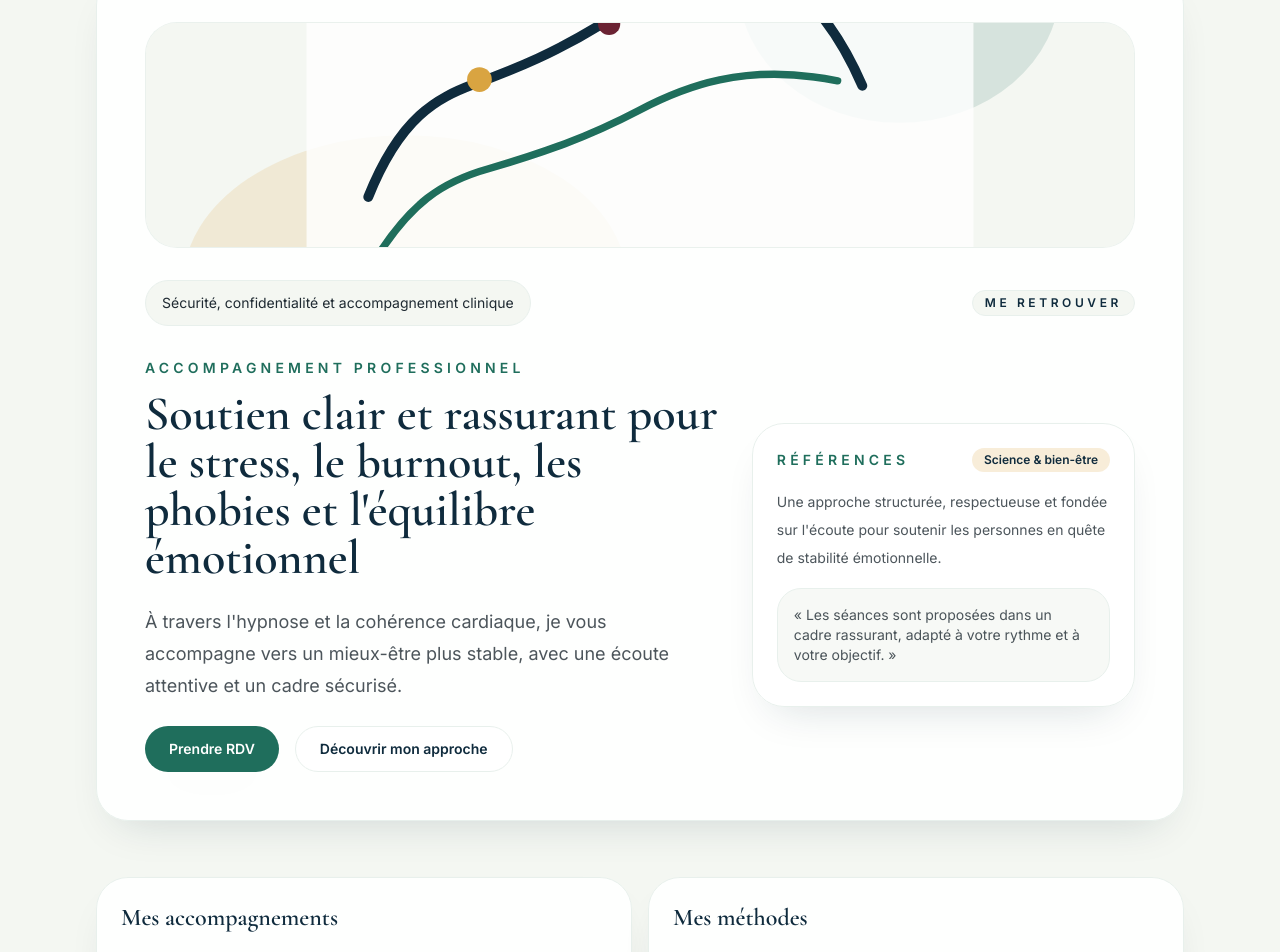
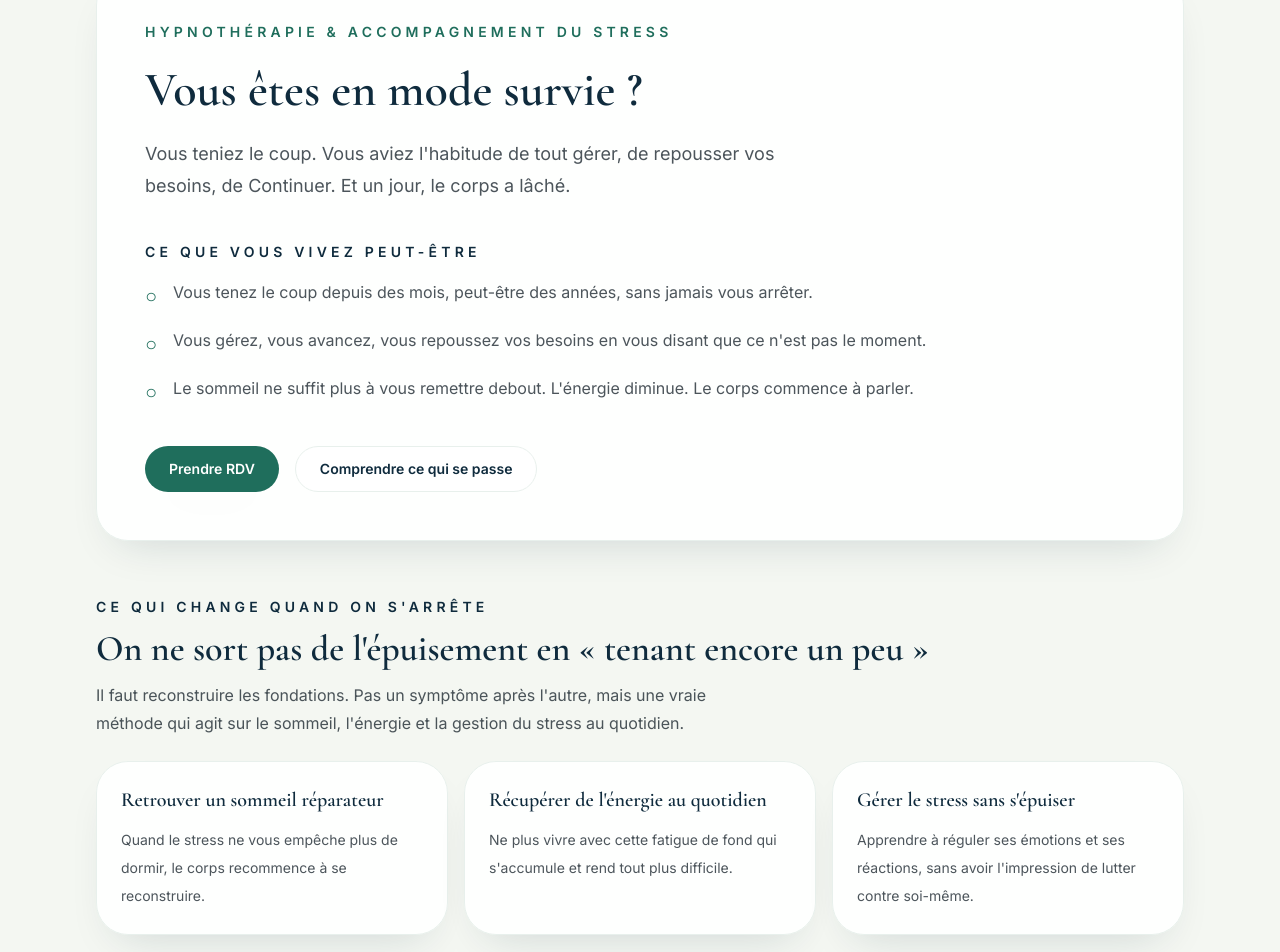
Before and after one commit to ssivadier/MeRetrouver, a Next.js app: page / in a window 1280 px wide. Shown: the part 172-1124 px from the top of the page. Built offline with nearby package versions, Linux system fonts and the light colour scheme.

Commit message:
Rewrite homepage to speak directly to survival-mode clients
Hero: direct empathy question, pain points list, no mention of methods
Outcomes section: what changes when you stop (sleep, energy, stress)
Closing CTA: first session without commitment

```diff
--- a/app/page.tsx
+++ b/app/page.tsx
@@ -3,14 +3,14 @@ import { BookingButton } from '@/components/ui/BookingButton';
 import { Reveal } from '@/components/ui/Reveal';
 import { PageShell } from '@/components/layout/PageShell';
 import { StructuredData } from '@/components/seo/JsonLd';
-import { homeHighlights } from '@/content/home';
+import { homePainPoints, homeOutcomes } from '@/content/home';
 import { createBusinessSchema } from '@/content/site';
 import { createPageMetadata } from '@/lib/seo';
 
 export const metadata = createPageMetadata({
   title: 'Accueil',
   description:
-    'Accompagnement professionnel en hypnothérapie et cohérence cardiaque pour le stress, le burnout, les phobies et l\u2019équilibre émotionnel.',
+    'Vous êtes en mode survie ? Burnout, épuisement, perte de sommeil — un accompagnement structuré en hypnothérapie pour reconstruire vos fondations.',
   path: '/',
 });
 
@@ -20,68 +20,82 @@ export default function HomePage() {
   return (
     <PageShell>
       <Reveal>
-        <section className="page-section flex flex-col gap-8 backdrop-blur">
-          <div className="overflow-hidden rounded-[2rem] border border-brand-mist/80 bg-brand-paper/70">
-            <img src="/hero-abstract.svg" alt="Illustration de calme et de soutien" className="h-44 w-full object-cover sm:h-56" />
+        <section className="page-section flex flex-col gap-10 backdrop-blur">
+          <div className="space-y-6">
+            <p className="text-sm font-semibold uppercase tracking-[0.3em] text-brand-emerald">
+              Hypnothérapie &amp; accompagnement du stress
+            </p>
+            <h1 className="font-display text-4xl font-semibold leading-tight text-brand-deep sm:text-5xl">
+              Vous êtes en mode survie&nbsp;?
+            </h1>
+            <p className="max-w-2xl text-lg leading-8 text-brand-ink/80">
+              Vous teniez le coup. Vous aviez l&apos;habitude de tout gérer, de repousser vos besoins, de Continuer.
+              Et un jour, le corps a lâché.
+            </p>
           </div>
-          <div className="flex flex-wrap items-center justify-between gap-4">
-            <p className="info-banner w-fit">Sécurité, confidentialité et accompagnement clinique</p>
-            <span className="rounded-full border border-brand-mist bg-brand-paper px-3 py-1 text-xs font-semibold uppercase tracking-[0.3em] text-brand-deep">
-              Me Retrouver
-            </span>
+
+          <div className="space-y-4">
+            <p className="text-sm font-semibold uppercase tracking-[0.3em] text-brand-deep">
+              Ce que vous vivez peut-être
+            </p>
+            <ul className="space-y-4">
+              {homePainPoints.map((item) => (
+                <li key={item.text} className="flex items-start gap-4">
+                  <span className="mt-1 text-xl text-brand-emerald">{item.icon}</span>
+                  <p className="text-base leading-7 text-brand-ink/80">{item.text}</p>
+                </li>
+              ))}
+            </ul>
           </div>
-          <div className="grid gap-8 lg:grid-cols-[1.2fr_0.8fr] lg:items-center">
-            <div className="space-y-6">
-              <div className="space-y-3">
-                <p className="text-sm font-semibold uppercase tracking-[0.3em] text-brand-emerald">Accompagnement professionnel</p>
-                <h1 className="font-display text-4xl font-semibold leading-tight text-brand-deep sm:text-5xl">
-                  Soutien clair et rassurant pour le stress, le burnout, les phobies et l&apos;équilibre émotionnel
-                </h1>
-              </div>
-              <p className="max-w-2xl text-lg leading-8 text-brand-ink/80">
-                À travers l&apos;hypnose et la cohérence cardiaque, je vous accompagne vers un mieux-être plus stable, avec une écoute attentive et un cadre sécurisé.
-              </p>
+
           <div className="flex flex-wrap gap-4">
             <BookingButton />
             <Link
-                  href="/methodes"
+              href="/qui-suis-je"
               className="rounded-full border border-brand-mist bg-white px-6 py-3 text-sm font-semibold text-brand-deep transition hover:border-brand-emerald hover:text-brand-emerald"
             >
-                  Découvrir mon approche
+              Comprendre ce qui se passe
             </Link>
-              </div>
-            </div>
-            <div className="card-surface flex flex-col gap-4">
-              <div className="flex items-center justify-between">
-                <p className="text-sm font-semibold uppercase tracking-[0.3em] text-brand-emerald">Références</p>
-                <span className="rounded-full bg-brand-gold/20 px-3 py-1 text-xs font-semibold text-brand-deep">
-                  Science &amp; bien-être
-                </span>
-              </div>
-              <p className="text-sm leading-7 text-brand-ink/80">
-                Une approche structurée, respectueuse et fondée sur l&apos;écoute pour soutenir les personnes en quête de stabilité émotionnelle.
-              </p>
-              <div className="rounded-2xl border border-brand-mist bg-brand-paper/70 p-4 text-sm text-brand-ink/80">
-                « Les séances sont proposées dans un cadre rassurant, adapté à votre rythme et à votre objectif. »
-              </div>
-            </div>
           </div>
         </section>
       </Reveal>
 
       <Reveal delay={100}>
-        <section className="mt-8 grid gap-4 md:grid-cols-2">
-          {homeHighlights.map((item) => (
+        <section className="mt-8 space-y-6">
+          <div className="space-y-3">
+            <p className="text-sm font-semibold uppercase tracking-[0.3em] text-brand-deep">
+              Ce qui change quand on s&apos;arrête
+            </p>
+            <h2 className="font-display text-3xl font-semibold text-brand-deep sm:text-4xl">
+              On ne sort pas de l&apos;épuisement en &laquo;&nbsp;tenant encore un peu&nbsp;&raquo;
+            </h2>
+            <p className="max-w-2xl text-base leading-7 text-brand-ink/80">
+              Il faut reconstruire les fondations. Pas un symptôme après l&apos;autre, mais une vraie méthode qui agit sur le sommeil, l&apos;énergie et la gestion du stress au quotidien.
+            </p>
+          </div>
+          <div className="grid gap-4 md:grid-cols-3">
+            {homeOutcomes.map((item) => (
               <article key={item.title} className="card-surface flex flex-col gap-3">
-              <h2 className="font-display text-2xl font-semibold text-brand-deep">{item.title}</h2>
+                <h3 className="font-display text-xl font-semibold text-brand-deep">{item.title}</h3>
                 <p className="text-sm leading-7 text-brand-ink/80">{item.description}</p>
-              <Link href={item.href} className="mt-auto text-sm font-semibold text-brand-emerald transition hover:text-brand-emeraldHover">
-                En savoir plus →
-              </Link>
               </article>
             ))}
+          </div>
         </section>
       </Reveal>
+
+      <Reveal delay={150}>
+        <section className="mt-8 page-section flex flex-col items-center gap-6 text-center">
+          <h2 className="font-display text-2xl font-semibold text-brand-deep sm:text-3xl">
+            Vous méritez de ne plus survivre
+          </h2>
+          <p className="max-w-xl text-base leading-7 text-brand-ink/80">
+            Une première séance pour faire le point, sans engagement. Vous verrez si cette approche peut vous aider à retrouver un rythme qui vous ressemble.
+          </p>
+          <BookingButton />
+        </section>
+      </Reveal>
+
       <StructuredData data={homeSchema} />
     </PageShell>
   );
--- a/content/home.ts
+++ b/content/home.ts
@@ -1,12 +1,39 @@
-export const homeHighlights = [
+export type HomePainPoint = {
+  icon: string;
+  text: string;
+};
+
+export type HomeOutcome = {
+  title: string;
+  description: string;
+};
+
+export const homePainPoints: HomePainPoint[] = [
   {
-    title: 'Mes accompagnements',
-    description: 'Un accompagnement structuré pour le stress, le burnout et les phobies.',
-    href: '/accompagnements',
+    icon: '○',
+    text: 'Vous tenez le coup depuis des mois, peut-être des années, sans jamais vous arrêter.',
   },
   {
-    title: 'Mes méthodes',
-    description: 'Hypnose et cohérence cardiaque pour retrouver un rythme plus apaisé.',
-    href: '/methodes',
+    icon: '○',
+    text: 'Vous gérez, vous avancez, vous repoussez vos besoins en vous disant que ce n\'est pas le moment.',
   },
-] as const;
+  {
+    icon: '○',
+    text: 'Le sommeil ne suffit plus à vous remettre debout. L\'énergie diminue. Le corps commence à parler.',
+  },
+];
+
+export const homeOutcomes: HomeOutcome[] = [
+  {
+    title: 'Retrouver un sommeil réparateur',
+    description: 'Quand le stress ne vous empêche plus de dormir, le corps recommence à se reconstruire.',
+  },
+  {
+    title: 'Récupérer de l\'énergie au quotidien',
+    description: 'Ne plus vivre avec cette fatigue de fond qui s\'accumule et rend tout plus difficile.',
+  },
+  {
+    title: 'Gérer le stress sans s\'épuiser',
+    description: 'Apprendre à réguler ses émotions et ses réactions, sans avoir l\'impression de lutter contre soi-même.',
+  },
+];
```
Lines whose indentation alone changed are shown as unchanged.
